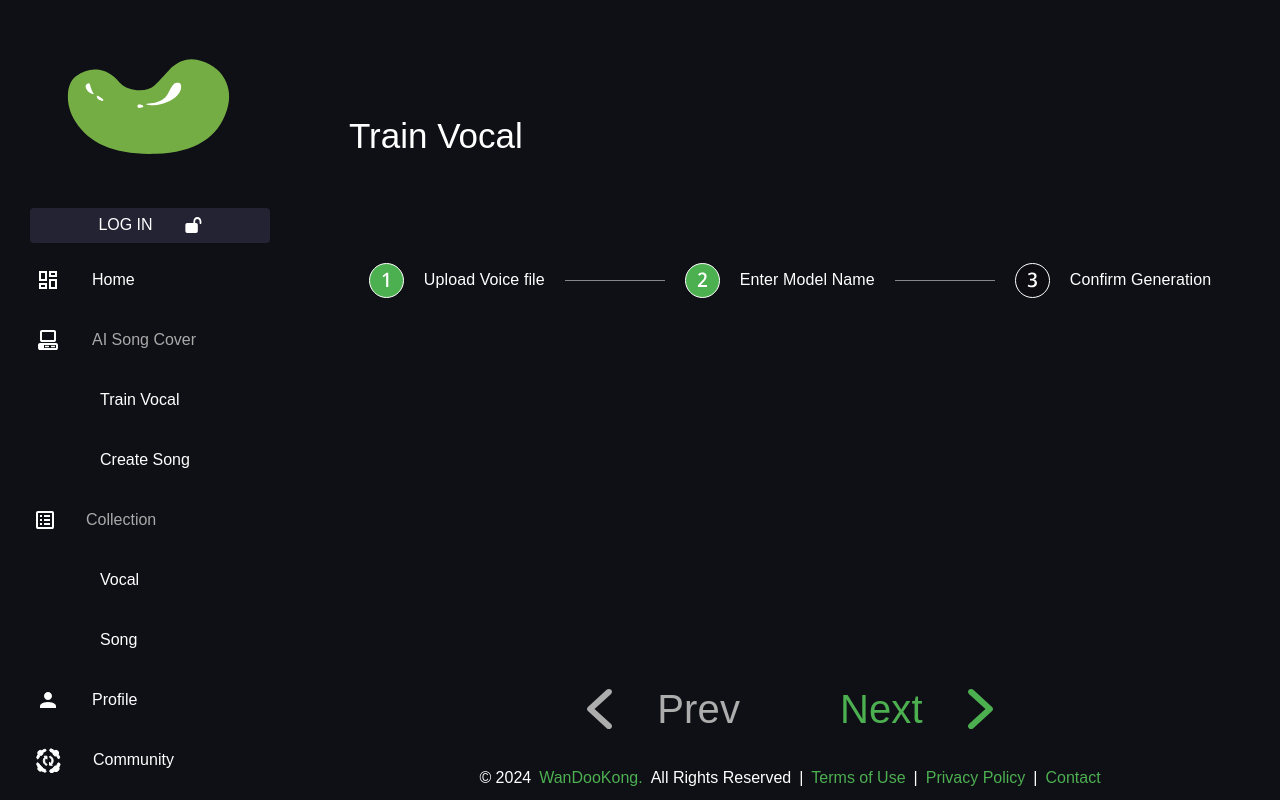
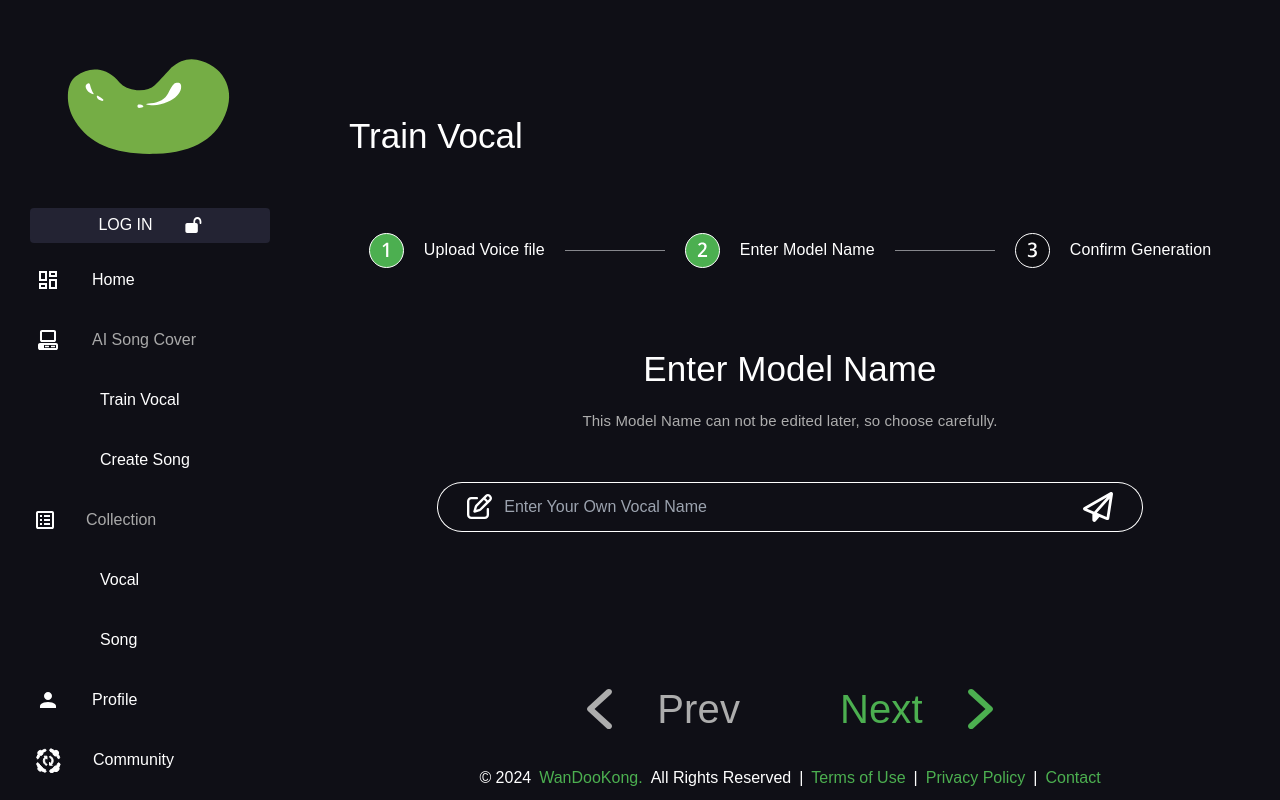
Before and after one commit to Programming-Seungwan/VoiceMeSing-Frontend-forkRepo-forDeploy, a Next.js app: page /train-vocal in a window 1280 px wide. Both pictures are taken after a click on the icon 980 px from the left and 709 px from the top of the page. Built offline with nearby package versions, Linux system fonts and the light colour scheme; a web font is replaced by a local one.

Commit message:
Feat : /train-vocal 페이지 2단계 UI 완성

```diff
--- a/src/app/(CommonLayout)/train-vocal/page.tsx
+++ b/src/app/(CommonLayout)/train-vocal/page.tsx
@@ -3,6 +3,7 @@
 import Footer from '@components/all/Footer/Footer';
 import ProgressBar from '@components/train-vocal/ProgressBar';
 import VoiceUploadForm from '@components/train-vocal/VoiceUploadForm';
+import ModelNameForm from '@components/all/ModelNameForm/ModelNameForm';
 import PageNavigator from '@components/all/PageNavigator/PageNavigator';
 import { useState } from 'react';
 
@@ -19,6 +20,7 @@ export default function TrainVocalPage() {
       </div>
       <ProgressBar progressState={progressState} />
       {progressState === 1 && <VoiceUploadForm />}
+      {progressState === 2 && <ModelNameForm />}
 
       <PageNavigator
         progressState={progressState}
--- /dev/null
+++ b/src/components/all/ModelNameForm/ModelNameForm.tsx
@@ -0,0 +1,28 @@
+import EditPencilSVG from '@public/all/modelNameForm/editPencil.svg';
+import SendAirplaneSVG from '@public/all/modelNameForm/sendAirplane.svg';
+
+export default function ModelNameForm() {
+  return (
+    <section className="w-[90%] flex flex-col items-center">
+      <span className="text-white text-[35px] normalFont mt-[90px]">
+        Enter Model Name
+      </span>
+      <span className="text-[15px] normalFont text-progressBarGray mt-[30px]">
+        This Model Name can not be edited later, so choose carefully.
+      </span>
+
+      <div className="w-[80%] h-[50px] mt-[50px] shadow-whiteShadow rounded-[25px] flex justify-between items-center px-[30px]">
+        {/* 연필 로고 UI */}
+        <EditPencilSVG />
+        {/* input */}
+        <input
+          type="text"
+          placeholder="Enter Your Own Vocal Name"
+          className="grow ml-3"
+        />
+        {/* 비행기 로고 UI */}
+        <SendAirplaneSVG className="hover:cursor-pointer" />
+      </div>
+    </section>
+  );
+}
--- a/src/components/train-vocal/ProgressBar.tsx
+++ b/src/components/train-vocal/ProgressBar.tsx
@@ -10,7 +10,7 @@ interface progressBarProp {
 
 export default function ProgressBar({ progressState }: progressBarProp) {
   return (
-    <div className="w-[90%] flex justify-center items-center gap-x-5 mt-[100px]">
+    <div className="w-[90%] flex justify-center items-center gap-x-5 mt-[70px]">
       <div className="flex items-center gap-x-5">
         <GreenOneSVG />
         <p className="text-5 normalFont text-prgressBarGray">
```
Also changed, not shown: public/all/modelNameForm/editPencil.svg (added), public/all/modelNameForm/sendAirplane.svg (added).
